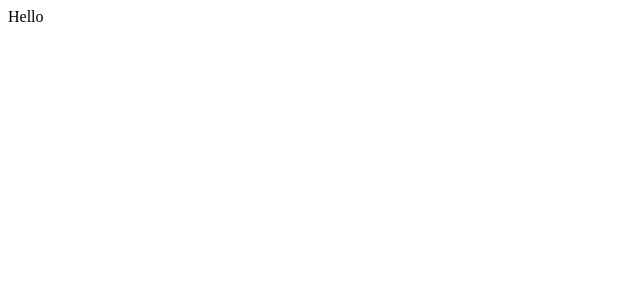
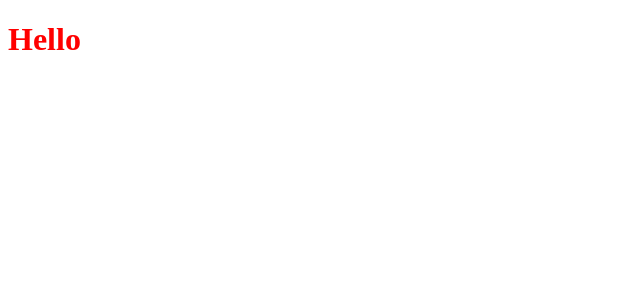
Before and after one commit to qvil/ppolitics, a Next.js app: page / in a window 1280 px wide. Shown: the top 300 px of the page, without its empty margins (0-640 px from the left). Built offline with nearby package versions, Linux system fonts and the light colour scheme.

Commit message:
Add Styled Components Setting in _document.js

```diff
--- a/package.json
+++ b/package.json
@@ -22,6 +22,10 @@
   "dependencies": {
     "next": "^7.0.2",
     "react": "^16.6.3",
-    "react-dom": "^16.6.3"
+    "react-dom": "^16.6.3",
+    "styled-components": "^4.1.2"
+  },
+  "devDependencies": {
+    "babel-plugin-styled-components": "^1.9.2"
   }
 }
--- /dev/null
+++ b/pages/_document.js
@@ -0,0 +1,20 @@
+import Document from "next/document";
+import { ServerStyleSheet } from "styled-components";
+
+export default class MyDocument extends Document {
+  static async getInitialProps(ctx) {
+    const sheet = new ServerStyleSheet();
+
+    const originalRenderPage = ctx.renderPage;
+    ctx.renderPage = () =>
+      originalRenderPage({
+        enhanceApp: App => props => sheet.collectStyles(<App {...props} />)
+      });
+
+    const initialProps = await Document.getInitialProps(ctx);
+    return {
+      ...initialProps,
+      styles: [...initialProps.styles, ...sheet.getStyleElement()]
+    };
+  }
+}
--- a/pages/index.js
+++ b/pages/index.js
@@ -1 +1,11 @@
-export default () => <div>Hello</div>
+import styled from "styled-components";
+
+const Title = styled.h1`
+  color: red;
+`;
+
+export default () => (
+  <div>
+    <Title>Hello</Title>
+  </div>
+);
```
Also changed, not shown: .babelrc (added), 1 other file (tests, documents, lock files or other folders).
